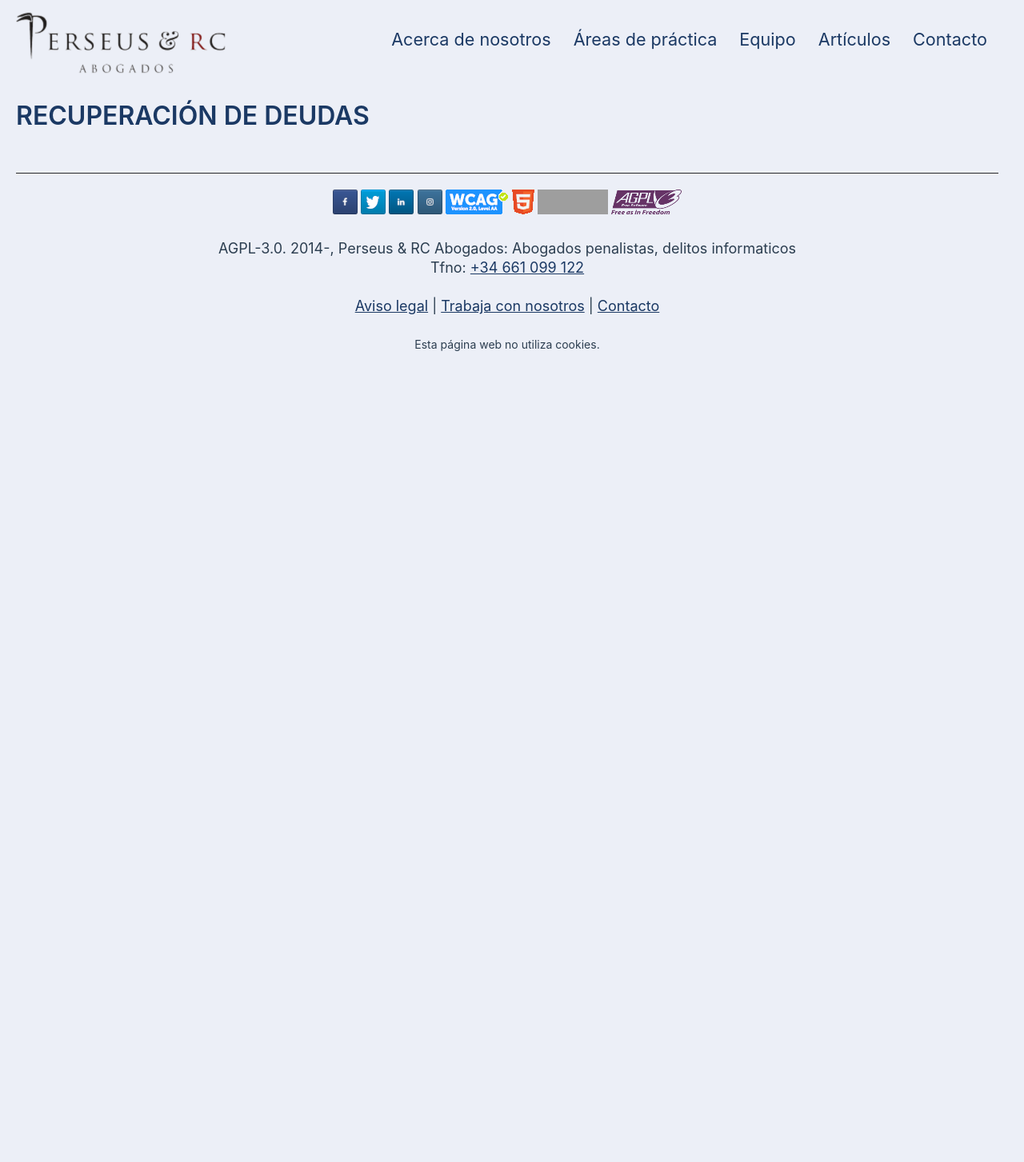
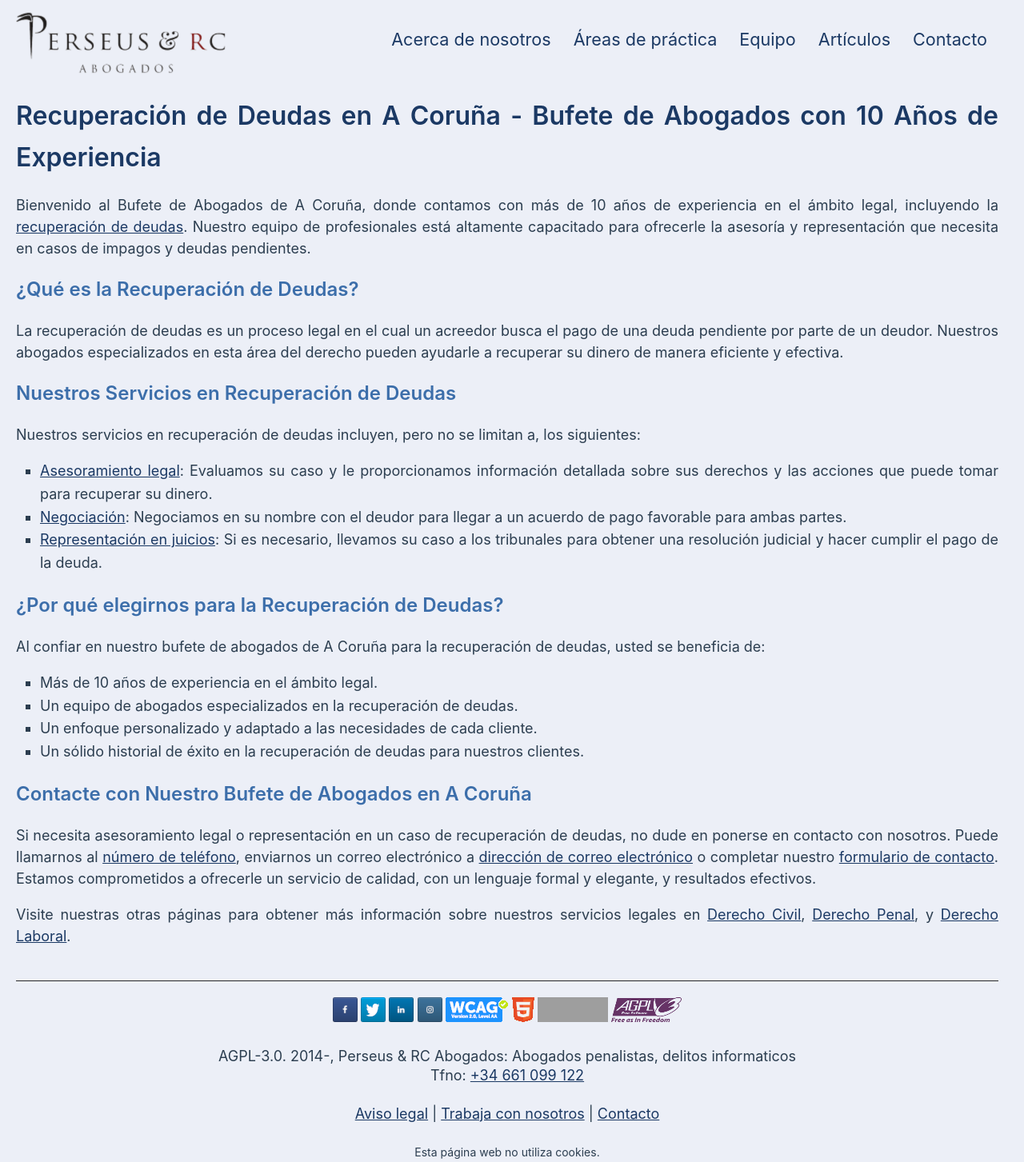
Before and after one commit to streaming10/perseusnew, a Jekyll site: the page built from areas-de-practica/recuperacion-de-deudas.md, in a window 1280 px wide. Shown: the whole page at 80% size. Built offline with Jekyll 4.4.1, drawn with Linux system fonts in a browser that asks for light colours; our own code applies the rules of GitHub Pages for plain Markdown files; before the commit the page ends 900 px from its top, so only the background shows below that; grey boxes are pictures that could not be loaded.

Commit message:
Update recuperacion-de-deudas.md

```diff
--- a/areas-de-practica/recuperacion-de-deudas.md
+++ b/areas-de-practica/recuperacion-de-deudas.md
@@ -1 +1,42 @@
-# RECUPERACIÓN DE DEUDAS
+---
+title: Perseus & RC Abogados - Delitos Informáticos, Derecho Civil, Penal, Laboral y Recuperación de Deudas en A Coruña
+url: https://perseusyrcabogados.com
+date: 2023-03-25 00:00:00 +0000
+type: website
+image: https://user-images.githubusercontent.com/63341181/85150740-35a11400-b253-11ea-9a7d-fd3fffc300c0.png
+description: Perseus & RC Abogados en A Coruña ofrece servicios especializados en delitos informáticos, derecho civil, penal, laboral y recuperación de deudas. Consulta con nuestros expertos hoy
+sub_heading: Perseus & RC Abogados
+banner_image: ""
+keywords: abogados penalistas a coruña, delitos informáticos a coruña, abogados penalistas, delitos informáticos, Perseus & RC Abogados
+---
+
+# Recuperación de Deudas en A Coruña - Bufete de Abogados con 10 Años de Experiencia
+
+Bienvenido al Bufete de Abogados de A Coruña, donde contamos con más de 10 años de experiencia en el ámbito legal, incluyendo la [recuperación de deudas](/recuperacion-de-deudas). Nuestro equipo de profesionales está altamente capacitado para ofrecerle la asesoría y representación que necesita en casos de impagos y deudas pendientes.
+
+## ¿Qué es la Recuperación de Deudas?
+
+La recuperación de deudas es un proceso legal en el cual un acreedor busca el pago de una deuda pendiente por parte de un deudor. Nuestros abogados especializados en esta área del derecho pueden ayudarle a recuperar su dinero de manera eficiente y efectiva.
+
+## Nuestros Servicios en Recuperación de Deudas
+
+Nuestros servicios en recuperación de deudas incluyen, pero no se limitan a, los siguientes:
+
+1. [Asesoramiento legal](/asesoramiento-legal): Evaluamos su caso y le proporcionamos información detallada sobre sus derechos y las acciones que puede tomar para recuperar su dinero.
+2. [Negociación](/negociacion): Negociamos en su nombre con el deudor para llegar a un acuerdo de pago favorable para ambas partes.
+3. [Representación en juicios](/representacion-en-juicios): Si es necesario, llevamos su caso a los tribunales para obtener una resolución judicial y hacer cumplir el pago de la deuda.
+
+## ¿Por qué elegirnos para la Recuperación de Deudas?
+
+Al confiar en nuestro bufete de abogados de A Coruña para la recuperación de deudas, usted se beneficia de:
+
+- Más de 10 años de experiencia en el ámbito legal.
+- Un equipo de abogados especializados en la recuperación de deudas.
+- Un enfoque personalizado y adaptado a las necesidades de cada cliente.
+- Un sólido historial de éxito en la recuperación de deudas para nuestros clientes.
+
+## Contacte con Nuestro Bufete de Abogados en A Coruña
+
+Si necesita asesoramiento legal o representación en un caso de recuperación de deudas, no dude en ponerse en contacto con nosotros. Puede llamarnos al [número de teléfono](tel:numero-de-telefono), enviarnos un correo electrónico a [dirección de correo electrónico](mailto:correo-electronico) o completar nuestro [formulario de contacto](url-formulario-contacto). Estamos comprometidos a ofrecerle un servicio de calidad, con un lenguaje formal y elegante, y resultados efectivos.
+
+Visite nuestras otras páginas para obtener más información sobre nuestros servicios legales en [Derecho Civil](/derecho-civil), [Derecho Penal](/derecho-penal), y [Derecho Laboral](/derecho-laboral).
```
